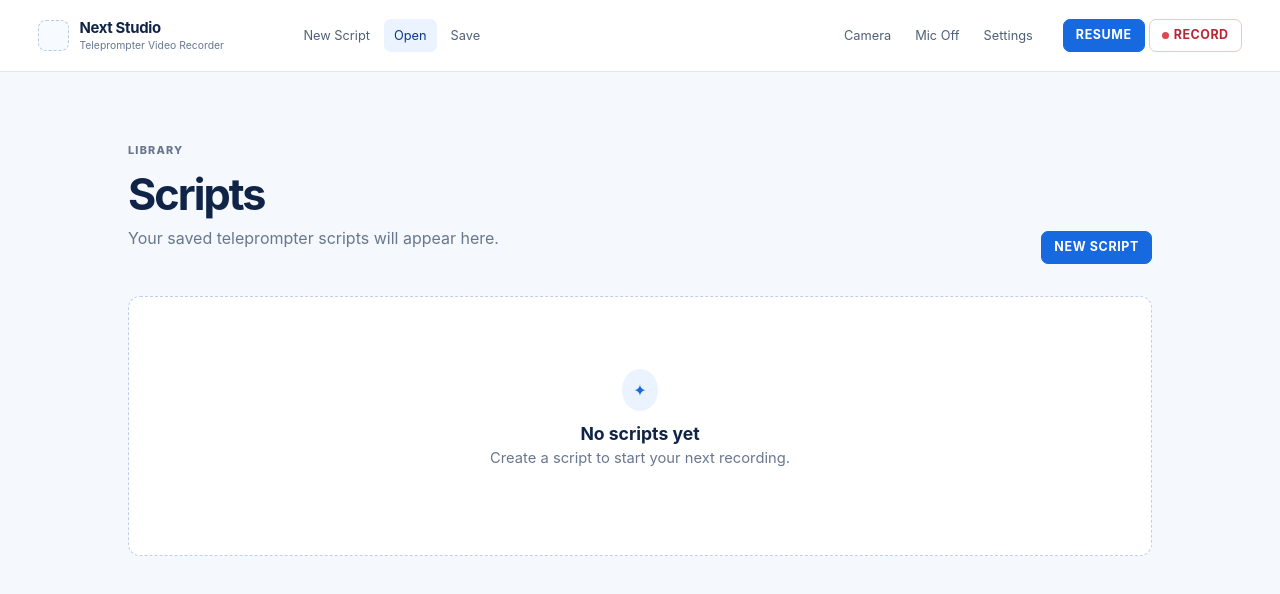
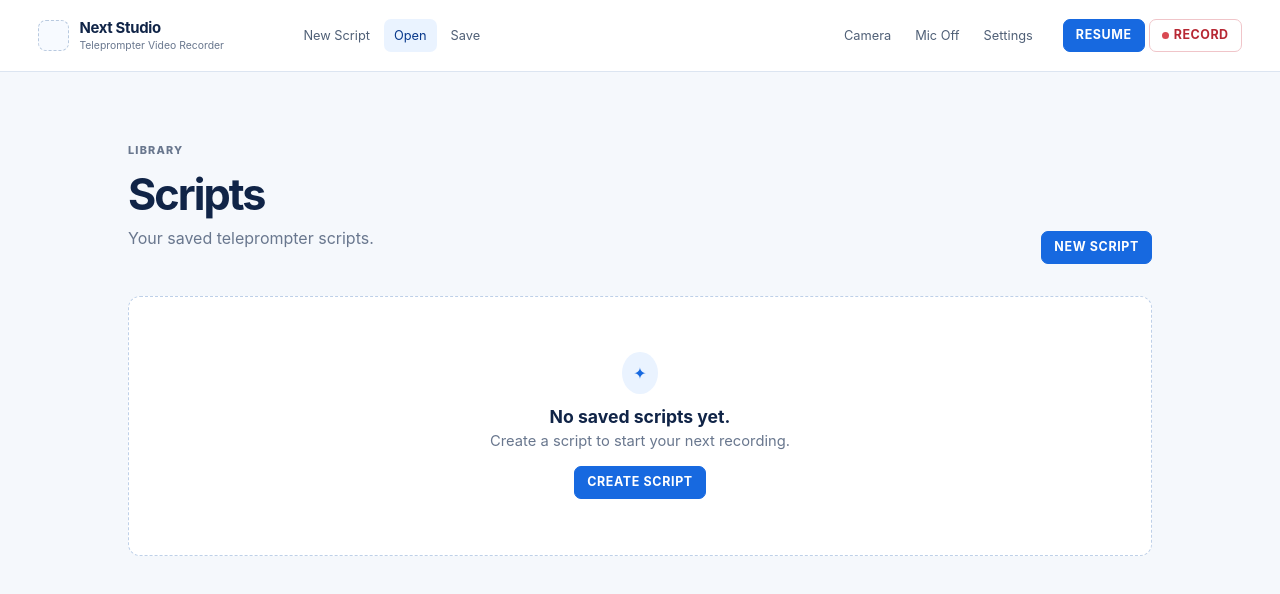
Before and after one commit to richardvelezcarpio-gif/Next-Studio-Teleprompter-Video-Recorder, a React (Vite) app in the folder next-studio-teleprompter/: page /scripts in a window 1280 px wide. Shown: the top 594 px of the page. Built offline with nearby package versions, Linux system fonts and the light colour scheme.

Commit message:
feat: complete local scripts and final mvp polish

```diff
--- a/next-studio-teleprompter/src/components/layout/AppHeader.tsx
+++ b/next-studio-teleprompter/src/components/layout/AppHeader.tsx
@@ -1,4 +1,4 @@
-import { Link, NavLink } from 'react-router-dom'
+import { Link, NavLink, useNavigate } from 'react-router-dom'
 import { Button } from '../ui/Button'
 import type { useCamera } from '../../hooks/useCamera'
 import type { useMicrophone } from '../../hooks/useMicrophone'
@@ -10,7 +10,8 @@
 type Teleprompter = ReturnType<typeof useTeleprompter>
 type Recorder = ReturnType<typeof useRecorder>
 
-export function AppHeader({ camera, microphone, script, teleprompter, recorder }: { camera: CameraController; microphone: MicrophoneController; script: string; teleprompter: Teleprompter; recorder: Recorder }) {
+export function AppHeader({ camera, microphone, script, teleprompter, recorder, onSave, onNew }: { camera: CameraController; microphone: MicrophoneController; script: string; teleprompter: Teleprompter; recorder: Recorder; onSave: () => void; onNew: () => boolean }) {
+  const navigate = useNavigate()
   return (
     <header className="app-header">
       <Link to="/studio" className="brand" aria-label="Next Studio home">
@@ -19,9 +20,9 @@
         <span><strong>Next Studio</strong><small>Teleprompter Video Recorder</small></span>
       </Link>
       <nav className="header-actions" aria-label="Primary actions">
-        <Link to="/scripts/new" className="header-link">New Script</Link>
+        <button className="header-link" type="button" onClick={() => { if (onNew()) navigate('/studio') }}>New Script</button>
         <NavLink to="/scripts" className="header-link">Open</NavLink>
-        <button className="header-link" type="button">Save</button>
+        <button className="header-link" type="button" onClick={onSave}>Save</button>
       </nav>
       <nav className="header-settings" aria-label="Studio settings">
         <button className="header-link" type="button" disabled={recorder.isRecording} onClick={() => camera.stream ? camera.stopCamera() : camera.startCamera()}>{camera.stream ? 'Camera On' : 'Camera'}</button>
--- a/next-studio-teleprompter/src/components/layout/AppLayout.tsx
+++ b/next-studio-teleprompter/src/components/layout/AppLayout.tsx
@@ -5,6 +5,7 @@
 import { useTeleprompter } from '../../hooks/useTeleprompter'
 import { useRecorder } from '../../hooks/useRecorder'
 import { AppHeader } from './AppHeader'
+import { createScript, updateScript } from '../../utils/scriptsDb'
 
 export function AppLayout() {
   const camera = useCamera()
@@ -12,11 +13,26 @@
   const teleprompter = useTeleprompter()
   const recorder = useRecorder()
   const [script, setScript] = useState('')
+  const [scriptId, setScriptId] = useState<string | null>(null)
+  const [scriptTitle, setScriptTitle] = useState('')
   const location = useLocation()
   const { stopCamera } = camera
   const { stopMicrophone } = microphone
   const { pause } = teleprompter
   const { stopRecording } = recorder
+
+  useEffect(() => {
+    const opened = location.state?.script as { id: string; title: string; content: string } | undefined
+    if (location.pathname === '/studio' && opened) { setScript(opened.content); setScriptId(opened.id); setScriptTitle(opened.title) }
+  }, [location])
+
+  const saveScript = async () => {
+    const title = scriptTitle || window.prompt('Script name:', 'Untitled Script') || ''
+    if (!title) return
+    const saved = scriptId ? await updateScript(scriptId, title, script) : await createScript(title, script)
+    setScriptId(saved.id); setScriptTitle(saved.title)
+  }
+  const newScript = () => { if (script && !window.confirm('Discard unsaved changes?')) return false; setScript(''); setScriptId(null); setScriptTitle(''); teleprompter.reset(); return true }
 
   useEffect(() => {
     if (location.pathname !== '/studio') {
@@ -29,8 +45,8 @@
 
   return (
     <div className="app-shell">
-      <AppHeader camera={camera} microphone={microphone} script={script} teleprompter={teleprompter} recorder={recorder} />
-      <main className="app-main"><Outlet context={{ camera, microphone, script, setScript, teleprompter, recorder }} /></main>
+      <AppHeader camera={camera} microphone={microphone} script={script} teleprompter={teleprompter} recorder={recorder} onSave={() => void saveScript()} onNew={newScript} />
+      <main className="app-main"><Outlet context={{ camera, microphone, script, setScript, scriptTitle, teleprompter, recorder }} /></main>
     </div>
   )
 }
--- a/next-studio-teleprompter/src/pages/HelpPage.tsx
+++ b/next-studio-teleprompter/src/pages/HelpPage.tsx
@@ -1,3 +1,3 @@
 import { PageContainer } from '../components/layout/PageContainer'
 
-export function HelpPage() { return <PageContainer><p className="eyebrow">Quick guide</p><h1>Help</h1><ol className="help-list"><li>Write or paste your script.</li><li>Select your camera and microphone.</li><li>Start the teleprompter.</li><li>Record your video.</li><li>Download your recording.</li></ol></PageContainer> }
+export function HelpPage() { return <PageContainer><p className="eyebrow">Quick guide</p><h1>Help</h1><ol className="help-list"><li>Write or open a script.</li><li>Turn on camera.</li><li>Turn on microphone if needed.</li><li>Start teleprompter.</li><li>Record video.</li><li>Stop, then download or save recording.</li></ol></PageContainer> }
--- a/next-studio-teleprompter/src/pages/StudioPage.tsx
+++ b/next-studio-teleprompter/src/pages/StudioPage.tsx
@@ -15,6 +15,6 @@
 type Recorder = ReturnType<typeof useRecorder>
 
 export function StudioPage() {
-  const { camera, microphone, script, setScript, teleprompter, recorder } = useOutletContext<{ camera: CameraController; microphone: MicrophoneController; script: string; setScript: (script: string) => void; teleprompter: Teleprompter; recorder: Recorder }>()
+  const { camera, microphone, script, setScript, teleprompter, recorder } = useOutletContext<{ camera: CameraController; microphone: MicrophoneController; script: string; setScript: (script: string) => void; scriptTitle: string; teleprompter: Teleprompter; recorder: Recorder }>()
   return <div className="studio-page"><div className="studio-workspace"><ScriptPanel value={script} onChange={setScript} disabled={teleprompter.status === 'running'} /><CameraPreview camera={camera} script={script} teleprompter={teleprompter} isRecording={recorder.isRecording} /></div><StudioControls microphone={microphone} teleprompter={teleprompter} script={script} recorder={recorder} />{recorder.recordedUrl && recorder.recordedBlob && <RecordingPreview url={recorder.recordedUrl} blob={recorder.recordedBlob} mimeType={recorder.mimeType} duration={recorder.elapsedSeconds} hasAudio={recorder.hasAudio} onRecordAgain={recorder.resetRecording} />}</div>
 }
--- a/next-studio-teleprompter/src/utils/recordingsDb.ts
+++ b/next-studio-teleprompter/src/utils/recordingsDb.ts
@@ -6,7 +6,7 @@
 function openDatabase(): Promise<IDBDatabase> {
   if (!('indexedDB' in window)) return Promise.reject(new Error('IndexedDB unavailable'))
   return new Promise((resolve, reject) => {
-    const request = indexedDB.open(databaseName, 1)
+    const request = indexedDB.open(databaseName, 2)
     request.onupgradeneeded = () => {
       if (!request.result.objectStoreNames.contains(storeName)) request.result.createObjectStore(storeName, { keyPath: 'id' })
     }
--- /dev/null
+++ b/next-studio-teleprompter/src/utils/scriptsDb.ts
@@ -0,0 +1,9 @@
+export type SavedScript = { id: string; title: string; content: string; createdAt: string; updatedAt: string }
+const dbName = 'next-studio-teleprompter'; const store = 'scripts'
+function openDb(): Promise<IDBDatabase> { return new Promise((resolve, reject) => { if (!('indexedDB' in window)) { reject(new Error('IndexedDB unavailable')); return }; const request = indexedDB.open(dbName, 2); request.onupgradeneeded = () => { if (!request.result.objectStoreNames.contains(store)) request.result.createObjectStore(store, { keyPath: 'id' }) }; request.onsuccess = () => resolve(request.result); request.onerror = () => reject(request.error) }) }
+async function run<T>(mode: IDBTransactionMode, work: (objectStore: IDBObjectStore) => IDBRequest<T>) { const db = await openDb(); return new Promise<T>((resolve, reject) => { const transaction = db.transaction(store, mode); const request = work(transaction.objectStore(store)); request.onsuccess = () => resolve(request.result); request.onerror = () => reject(request.error); transaction.oncomplete = () => db.close(); transaction.onerror = () => reject(transaction.error) }) }
+export async function createScript(title: string, content: string) { const now = new Date().toISOString(); const script: SavedScript = { id: crypto.randomUUID?.() || `${Date.now()}-${Math.random().toString(16).slice(2)}`, title: title.trim() || 'Untitled Script', content, createdAt: now, updatedAt: now }; await run('readwrite', (objectStore) => objectStore.put(script)); return script }
+export async function updateScript(id: string, title: string, content: string) { const existing = await getScript(id); if (!existing) throw new Error('Script not found'); const script = { ...existing, title: title.trim() || 'Untitled Script', content, updatedAt: new Date().toISOString() }; await run('readwrite', (objectStore) => objectStore.put(script)); return script }
+export async function getScripts() { const scripts = await run('readonly', (objectStore) => objectStore.getAll()) as SavedScript[]; return scripts.sort((a, b) => b.updatedAt.localeCompare(a.updatedAt)) }
+export function getScript(id: string) { return run('readonly', (objectStore) => objectStore.get(id)) as Promise<SavedScript | undefined> }
+export async function deleteScript(id: string) { await run('readwrite', (objectStore) => objectStore.delete(id)) }
```
Also changed, not shown: next-studio-teleprompter/src/pages/scripts/EditScriptPage.tsx (+2 -5 lines), next-studio-teleprompter/src/pages/scripts/NewScriptPage.tsx (+2 -5 lines), next-studio-teleprompter/src/pages/scripts/ScriptsPage.tsx (+2 -6 lines), next-studio-teleprompter/src/styles/globals.css.
